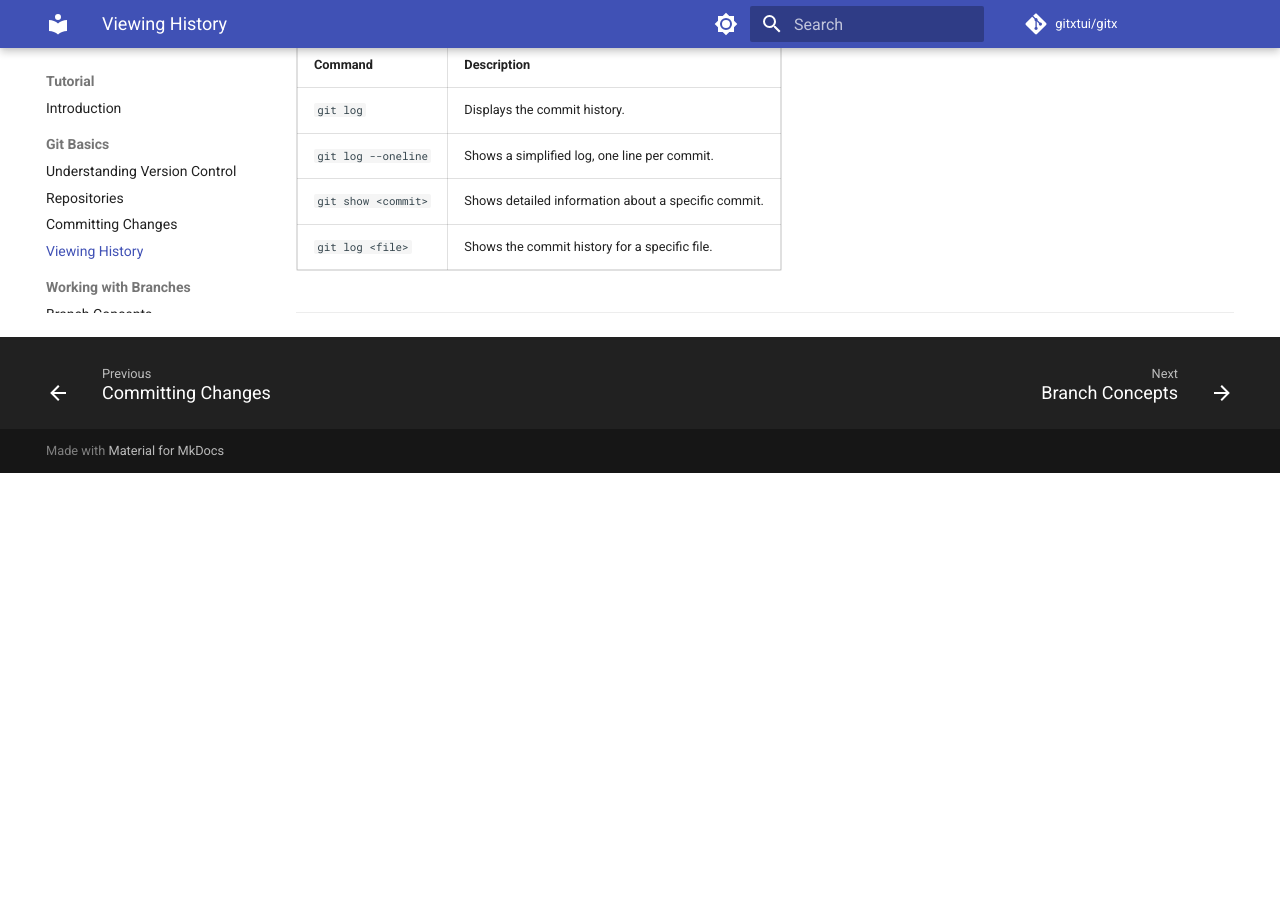
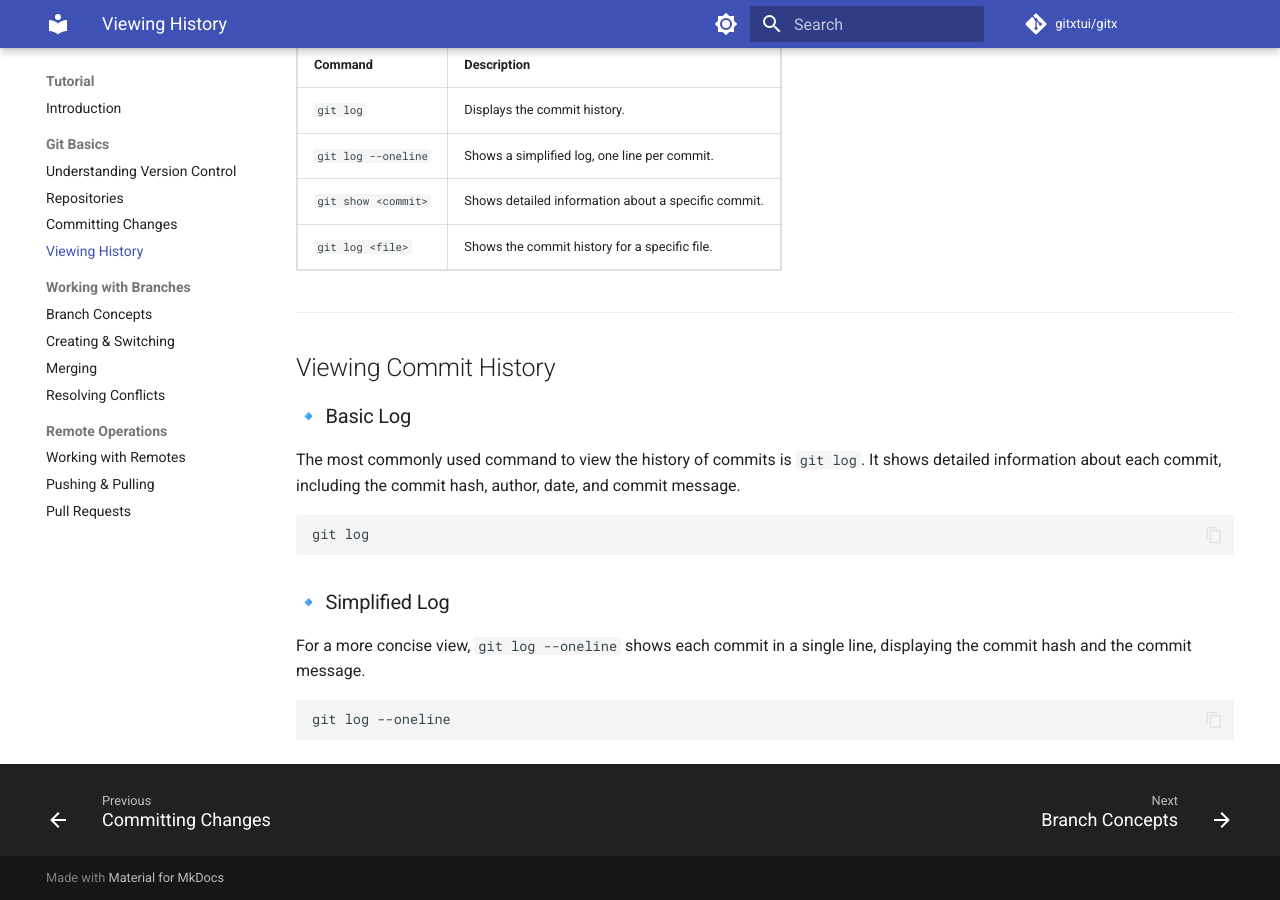
Before and after one commit to bakayu/gitx, an MkDocs documentation site: the page built from docs/tutorial/basics/history.md, in a window 1280 px wide and 900 px high, scrolled down 620 px. Built offline with MkDocs 1.6.1 and Material for MkDocs 9.7.7, drawn with Linux system fonts in a browser that asks for light colours; comment, search, counter and statistics services are not loaded; before the commit the page ends 1093 px from its top, so only the background shows below that.

Commit message:
doc: updated history.md
Signed-off-by: Ashmit Singh <ashmit9955@gmail.com>

````diff
--- a/docs/tutorial/basics/history.md
+++ b/docs/tutorial/basics/history.md
@@ -20,3 +20,21 @@ Git provides several commands to view your repository's history. Here's a summar
 | `git log <file>` | Shows the commit history for a specific file. |
 
 ---
+
+## Viewing Commit History
+
+### 🔹 Basic Log
+
+The most commonly used command to view the history of commits is `git log`. It shows detailed information about each commit, including the commit hash, author, date, and commit message.
+
+```bash
+git log
+```
+
+### 🔹 Simplified Log
+
+For a more concise view, `git log --oneline` shows each commit in a single line, displaying the commit hash and the commit message.
+
+```bash
+git log --oneline
+```
````
